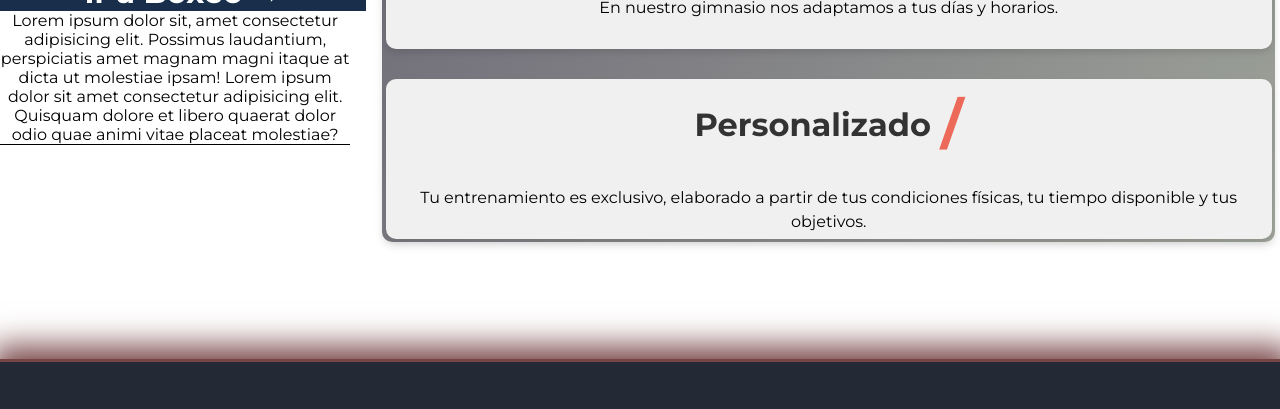
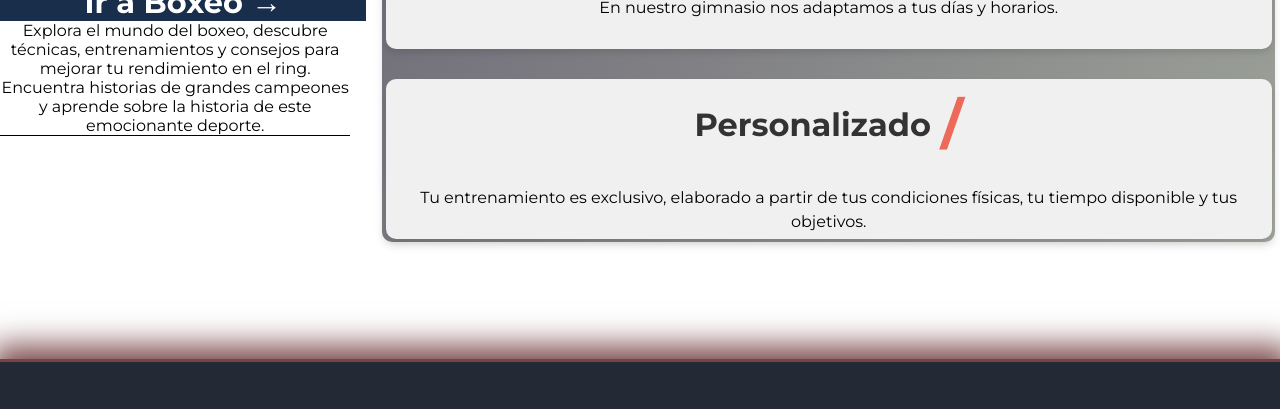
Before and after one commit to Ss4nti4go/PF-Miraglia, a website: page Pages/musculacion.html in a window 1280 px wide. Shown: the part 4234-4643 px from the top of the page. Drawn offline with Linux system fonts and the light colour scheme; a web font is replaced by a local one.

Commit message:
last commit

```diff
--- a/Pages/musculacion.html
+++ b/Pages/musculacion.html
@@ -124,10 +124,7 @@
                             </h2>
                         </a>
                         <div class="imagen_seccion-description">
-                            Lorem ipsum dolor sit, amet consectetur adipisicing elit. Possimus laudantium, perspiciatis amet
-                            magnam magni itaque at dicta ut molestiae ipsam! Lorem ipsum dolor sit amet consectetur
-                            adipisicing
-                            elit. Quisquam dolore et libero quaerat dolor odio quae animi vitae placeat molestiae?
+                            Explora el mundo del boxeo, descubre técnicas, entrenamientos y consejos para mejorar tu rendimiento en el ring. Encuentra historias de grandes campeones y aprende sobre la historia de este emocionante deporte.
                         </div>
                 </div>
             </article>
```
